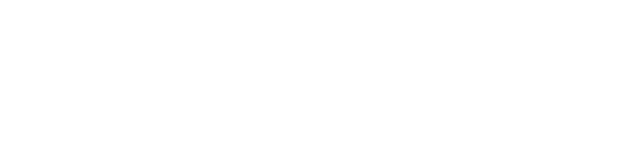
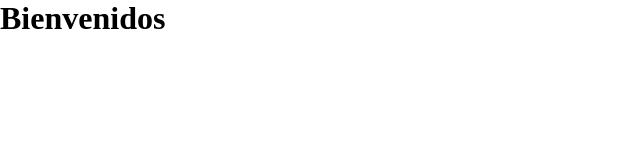
Before and after one commit to dario-mg/repoRemotoGit, a plain HTML site: page index.html in a window 1280 px wide. Shown: the whole page, without its empty margins (0-640 px from the left). Drawn offline with Linux system fonts and the light colour scheme.

Commit message:
Agregado encabezado nivel 1

```diff
--- a/index.html
+++ b/index.html
@@ -1,6 +1,7 @@
 <!DOCTYPE html>
 <html lang="es">
 <head>
+    <h1 class="titulo">Bienvenidos</h1>
     <meta charset="UTF-8">
     <meta http-equiv="X-UA-Compatible" content="IE=edge">
     <meta name="viewport" content="width=device-width, initial-scale=1.0">
```
